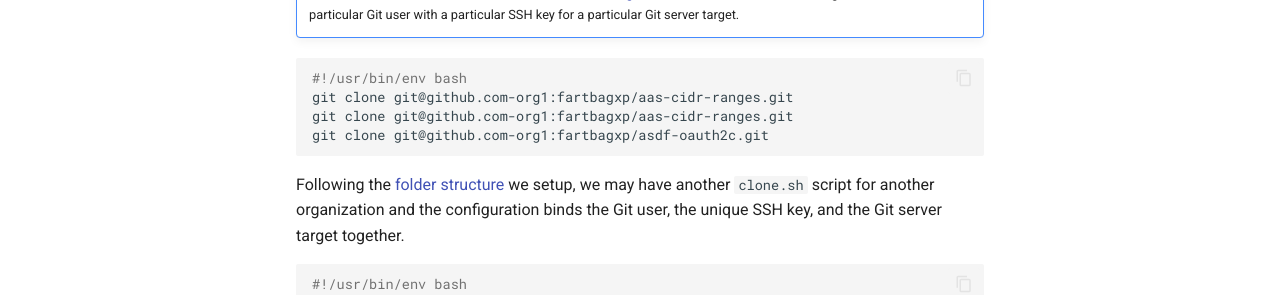
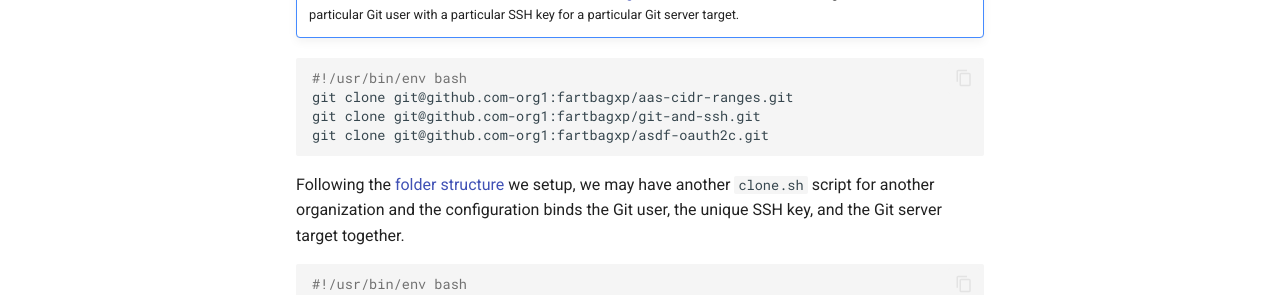
Before and after one commit to fartbagxp/git-and-ssh, an MkDocs documentation site: the page built from docs/index.md, in a window 1280 px wide and 900 px high, scrolled down 4101 px. Shown: the part 271-566 px from the top of the window. Built offline with MkDocs 1.6.1 and Material for MkDocs 9.7.7, drawn with Linux system fonts in a browser that asks for light colours; comment, search, counter and statistics services are not loaded.

Commit message:
Fixing a duplicate URL (#7)

````diff
--- a/docs/index.md
+++ b/docs/index.md
@@ -168,7 +168,7 @@ Host gitlab.com-org1
 ```bash
 #!/usr/bin/env bash
 git clone git@github.com-org1:fartbagxp/aas-cidr-ranges.git
-git clone git@github.com-org1:fartbagxp/aas-cidr-ranges.git
+git clone git@github.com-org1:fartbagxp/git-and-ssh.git
 git clone git@github.com-org1:fartbagxp/asdf-oauth2c.git
 ```
 
````
